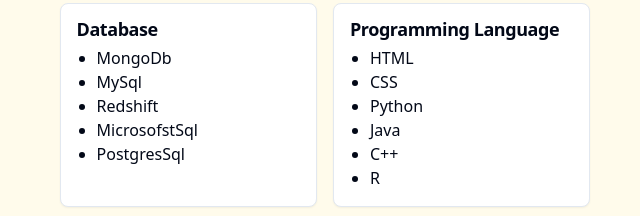
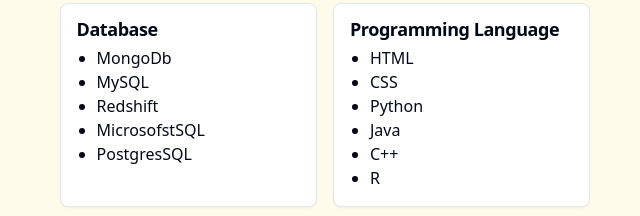
Before and after one commit to jasonxxix/jasonxxix.github.io, a React (Create React App) app: page / in a window 1280 px wide. Shown: the part 908-1124 px from the top of the page, without its empty margins (315-955 px from the left). Built offline with nearby package versions, Linux system fonts and the light colour scheme.

Commit message:
Fix Sql to SQL.

```diff
--- a/src/components/Skills.tsx
+++ b/src/components/Skills.tsx
@@ -12,7 +12,7 @@
             <CardItem title='Mobile Development' skillList={['Android Java','NDK','Gradle','Espresso']}/>
             <CardItem title='AWS Services' skillList={['Lambda', 'API Gateway', 'S3 Bucket', 'Cloud Search', ]} />
             <CardItem title='Version Control' skillList={['GitHub', 'Jira', 'Code Review', 'Documentation']}/>
-            <CardItem title='Database' skillList={['MongoDb', 'MySql', 'Redshift', 'MicrosofstSql', 'PostgresSql']} />
+            <CardItem title='Database' skillList={['MongoDb', 'MySQL', 'Redshift', 'MicrosofstSQL', 'PostgresSQL']} />
             <CardItem title='Programming Language' skillList={['HTML','CSS','Python','Java','C++', 'R']}/>
         </div>
     </div>
```
